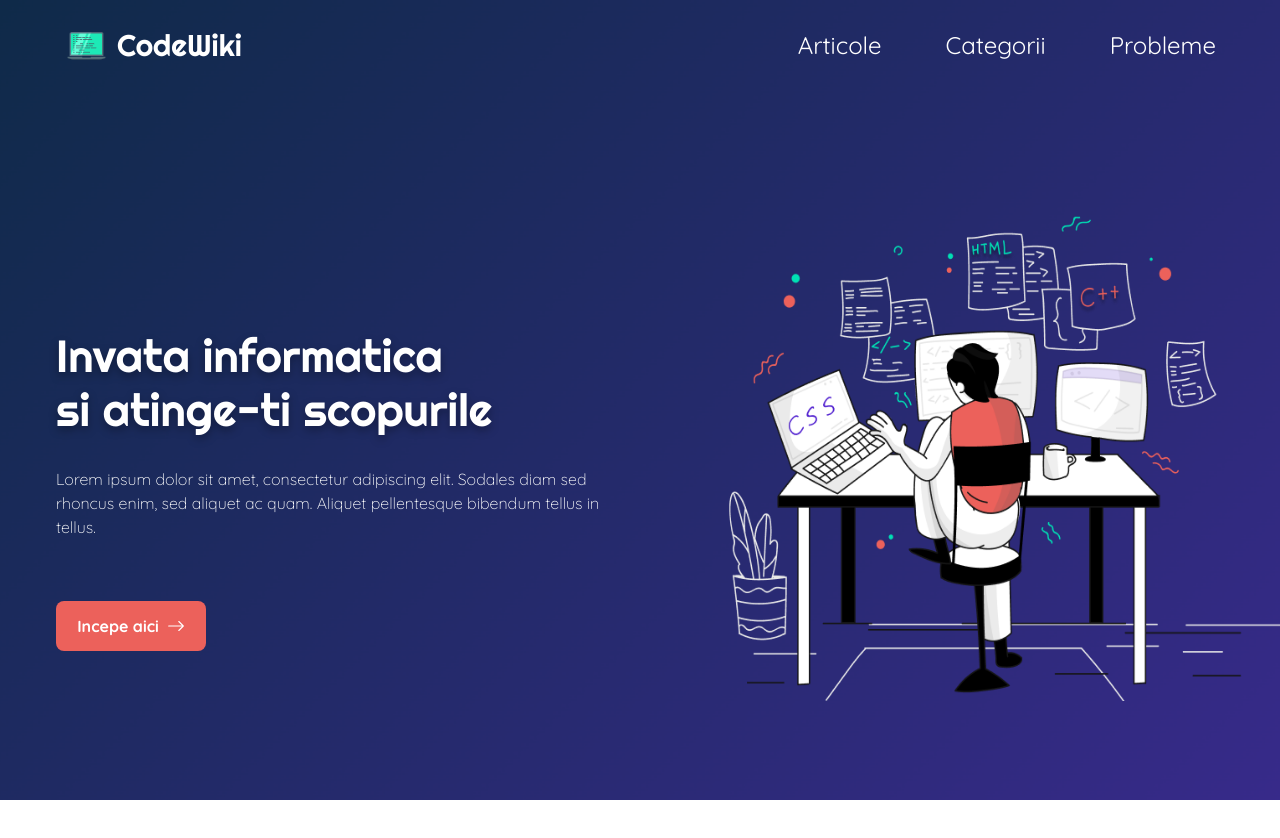
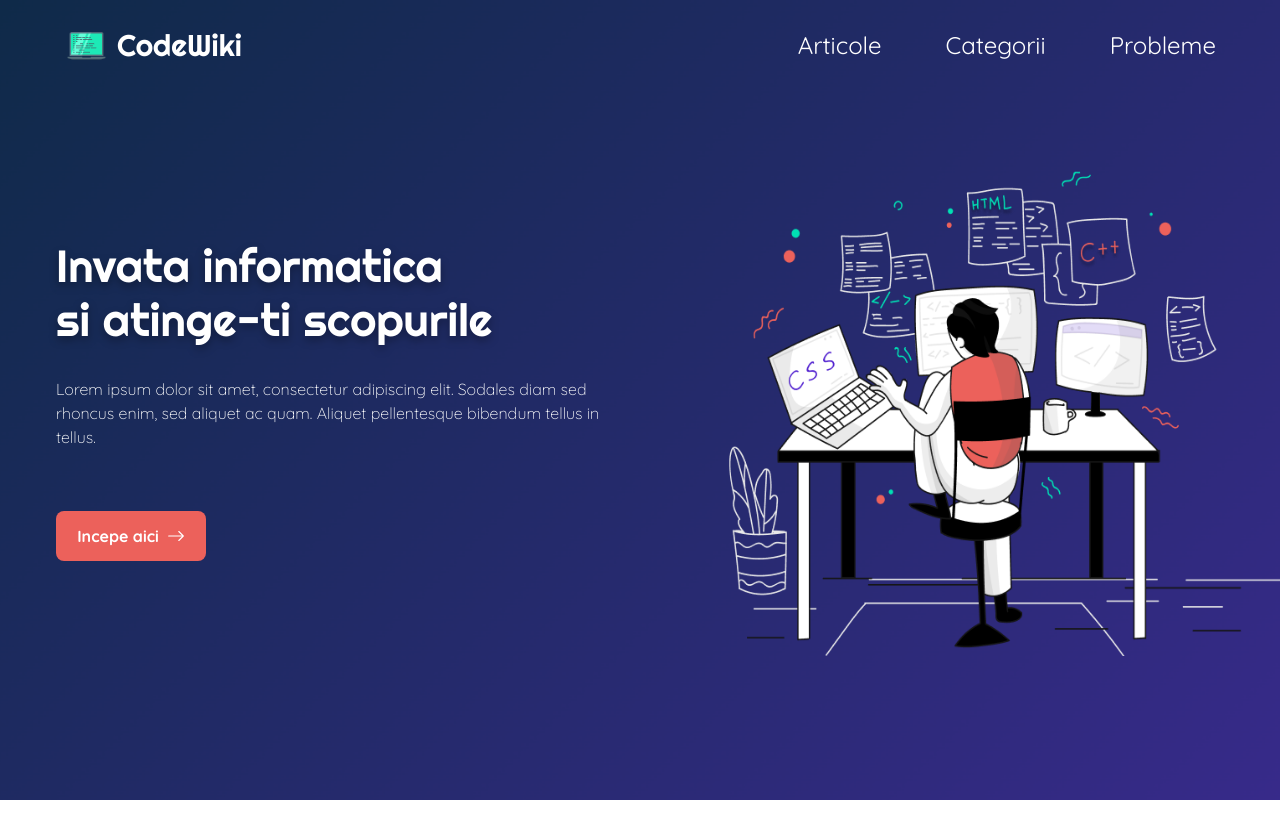
Before and after one commit to alextm0/codewiki, a React (Create React App) app: page / in a window 1280 px wide. Shown: the top 838 px of the page. After the commit the page ends 800 px from the top, so only its background shows below. Built offline with nearby package versions, Linux system fonts and the light colour scheme.

Commit message:
inca putin de lucrat la mobil

```diff
--- a/src/components/Hero.js
+++ b/src/components/Hero.js
@@ -11,7 +11,7 @@ function Hero() {
       <div className='flex flex-col sm:flex-row items-center justify-evenly'>
 
         {/* Header content container */}
-        <div className='w-full sm:max-w-[500px] xl:max-w-[700px] pl-5 sm:pl-10 md:pl-14 sm:h-screen sm:mt-[-0px] flex flex-col justify-center'>
+        <div className='w-full sm:max-w-[500px] xl:max-w-[700px] pl-5 sm:pl-10 md:pl-14 sm:h-screen sm:mt-[-90px] flex flex-col justify-center'>
           {/* Main header text */}
           <p className='text-[32px] xl:text-[45px] 2xl:text-[48px]      drop-shadow-[0px_4px_4px_rgba(0,0,0,0.30)] leading-[120%] font-righteous'>
             Invata informatica <br /> si atinge-ti scopurile
```
